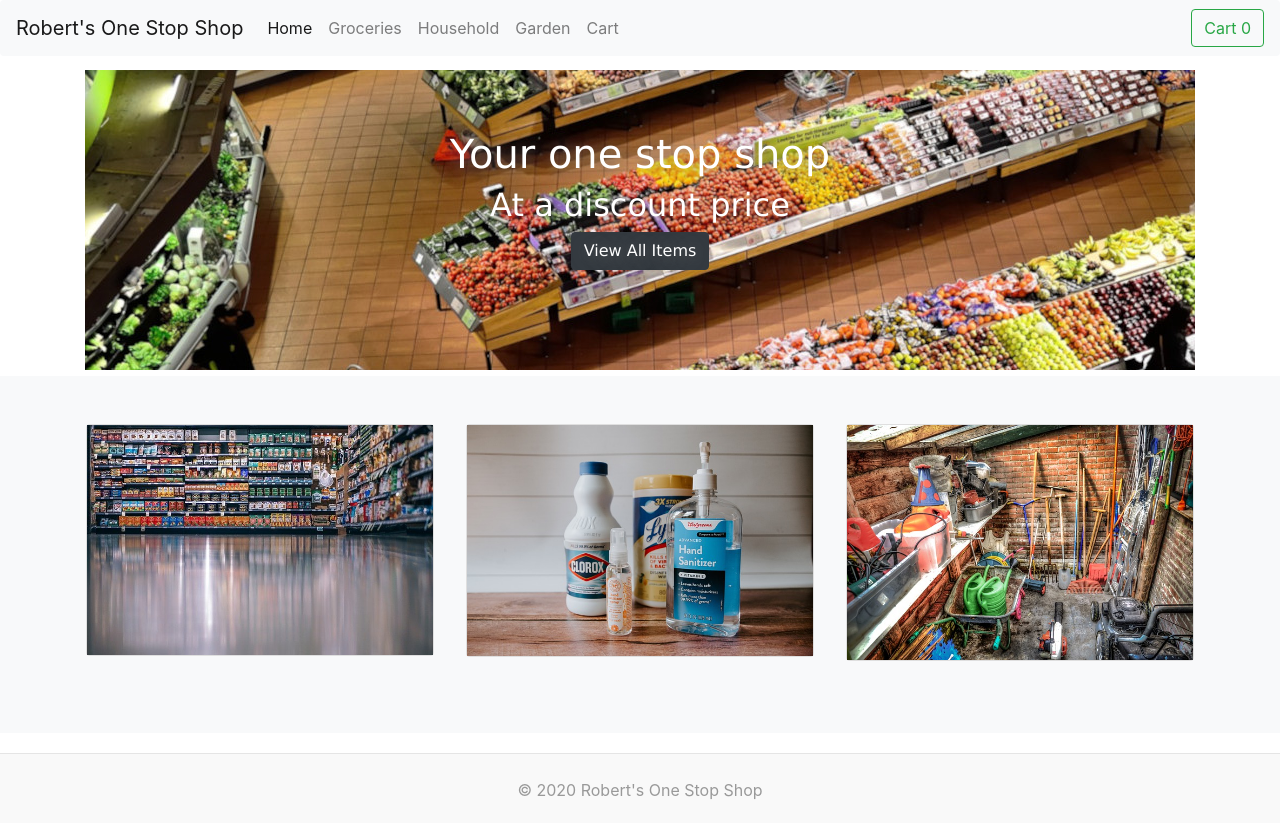
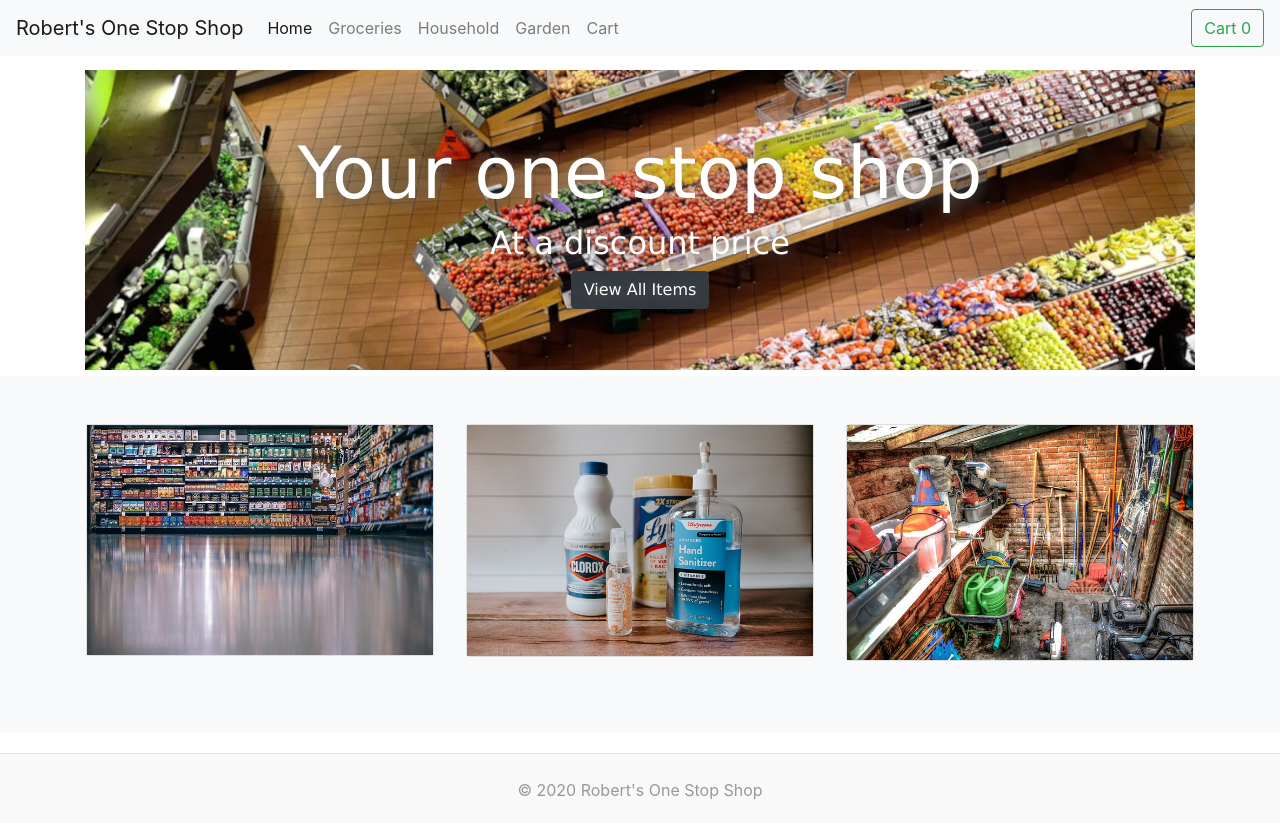
Before and after one commit to robscafe433/react-e-store, a React (Create React App) app: page / in a window 1280 px wide. Built offline with nearby package versions, Linux system fonts and the light colour scheme; data requests are answered from the project's data file.

Commit message:
changed idName to className in banner.js, it was showing up as warning when inspected website

```diff
--- a/src/components/Banner/banner.js
+++ b/src/components/Banner/banner.js
@@ -7,9 +7,9 @@ const Banner = () => {
         <div className="container">
             <div className="banner">
                 <div className="banner__textWrapper">
-                    <h1 idName="banner__title">Your one stop shop</h1>
+                    <h1 className="banner__title">Your one stop shop</h1>
                     <h2>At a discount price</h2>
-                    <a href="/categories/all.html" class="btn btn-dark">
+                    <a href="/categories/all.html" className="btn btn-dark">
                         View All Items
                         <i className="fal fa-chevron-right"></i>
                     </a>
```
